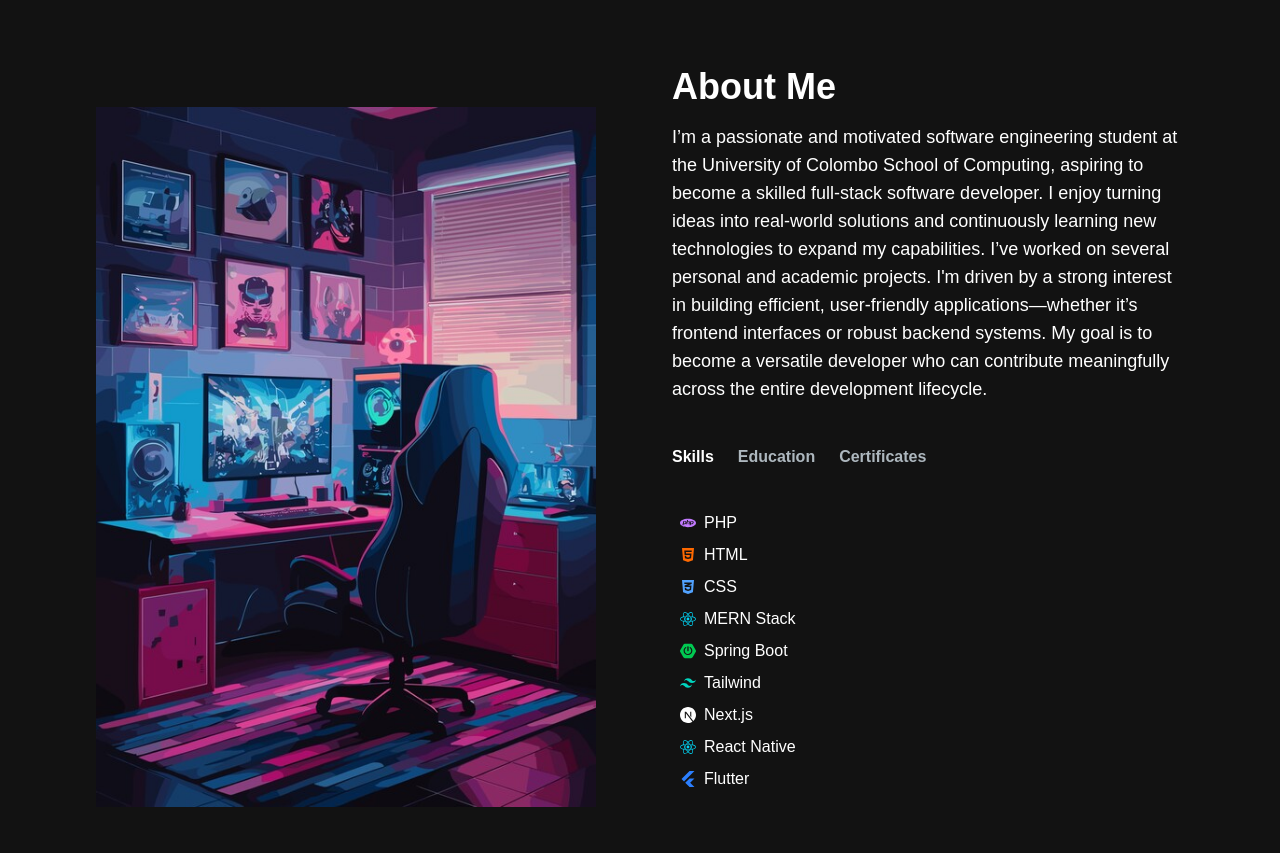
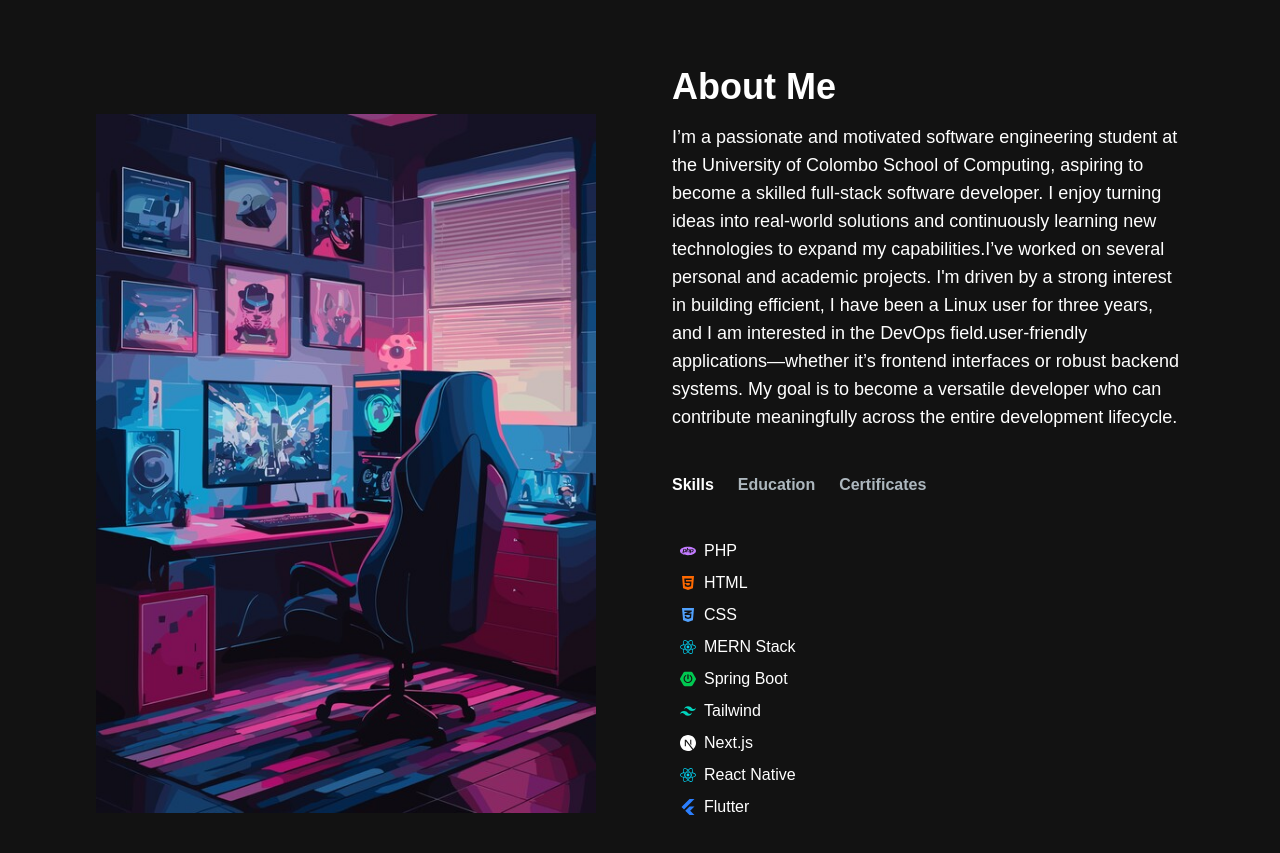
Before and after one commit to Lakshan102/my-portfolio, a Next.js app: page / in a window 1280 px wide. Shown: the part 820-1673 px from the top of the page. Built offline with nearby package versions, Linux system fonts and the light colour scheme.

Commit message:
main|about changed

```diff
--- a/src/app/component/AboutSection.jsx
+++ b/src/app/component/AboutSection.jsx
@@ -75,11 +75,12 @@ const AboutSection = () => {
             University of Colombo School of Computing, aspiring to become a
             skilled full-stack software developer. I enjoy turning ideas into
             real-world solutions and continuously learning new technologies to
-            expand my capabilities. I’ve worked on several personal and academic
+            expand my capabilities.I’ve worked on several personal and academic
             projects. I'm driven by a strong interest in building efficient,
-            user-friendly applications—whether it’s frontend interfaces or robust
-            backend systems. My goal is to become a versatile developer who can
-            contribute meaningfully across the entire development lifecycle.
+            I have been a Linux user for three years, and I am interested in the
+            DevOps field.user-friendly applications—whether it’s frontend interfaces
+            or robust backend systems. My goal is to become a versatile developer
+            who can contribute meaningfully across the entire development lifecycle.
           </p>
           <div className="flex flex-row mt-8 justify-start">
             <TabButton
```
